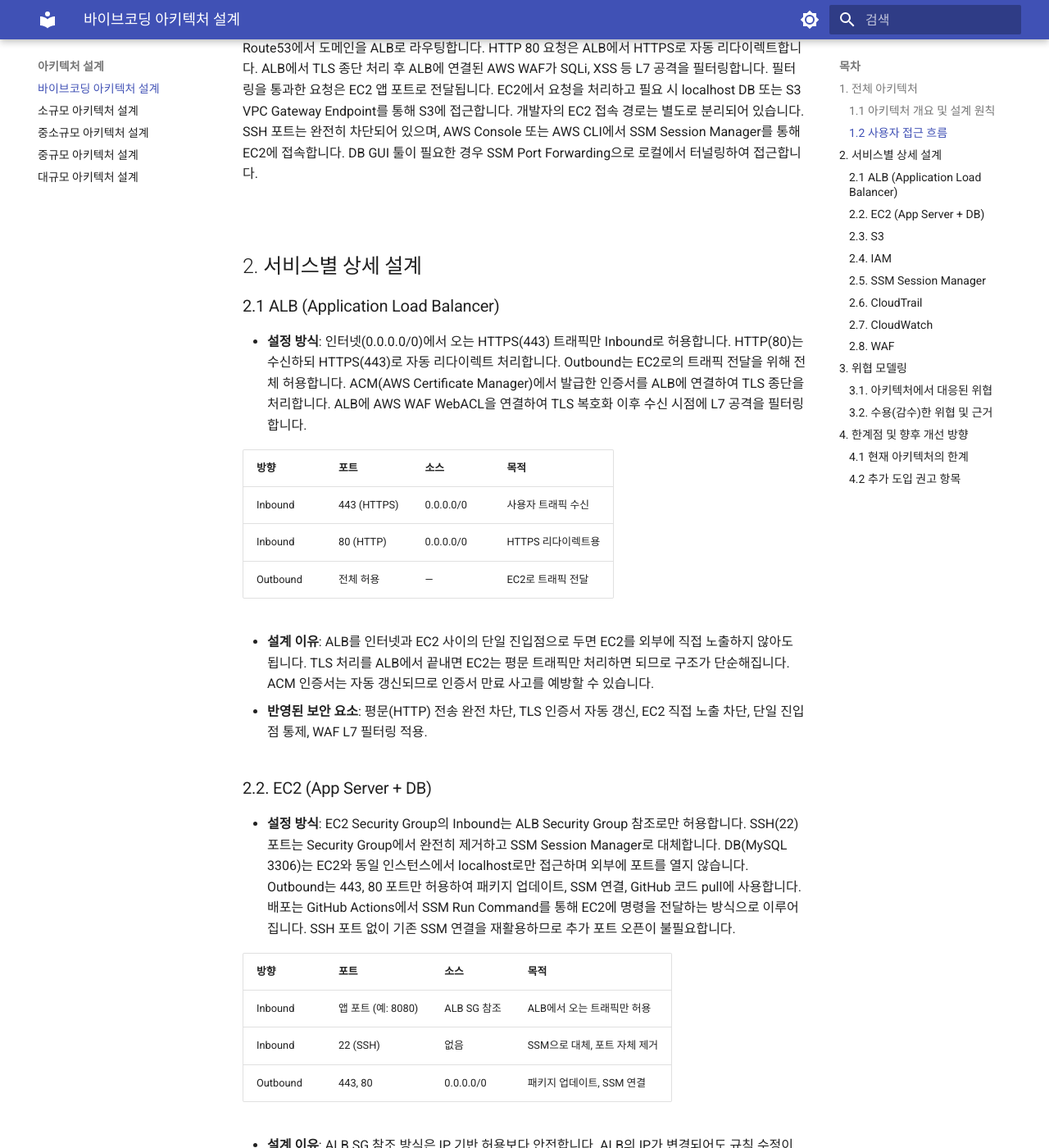
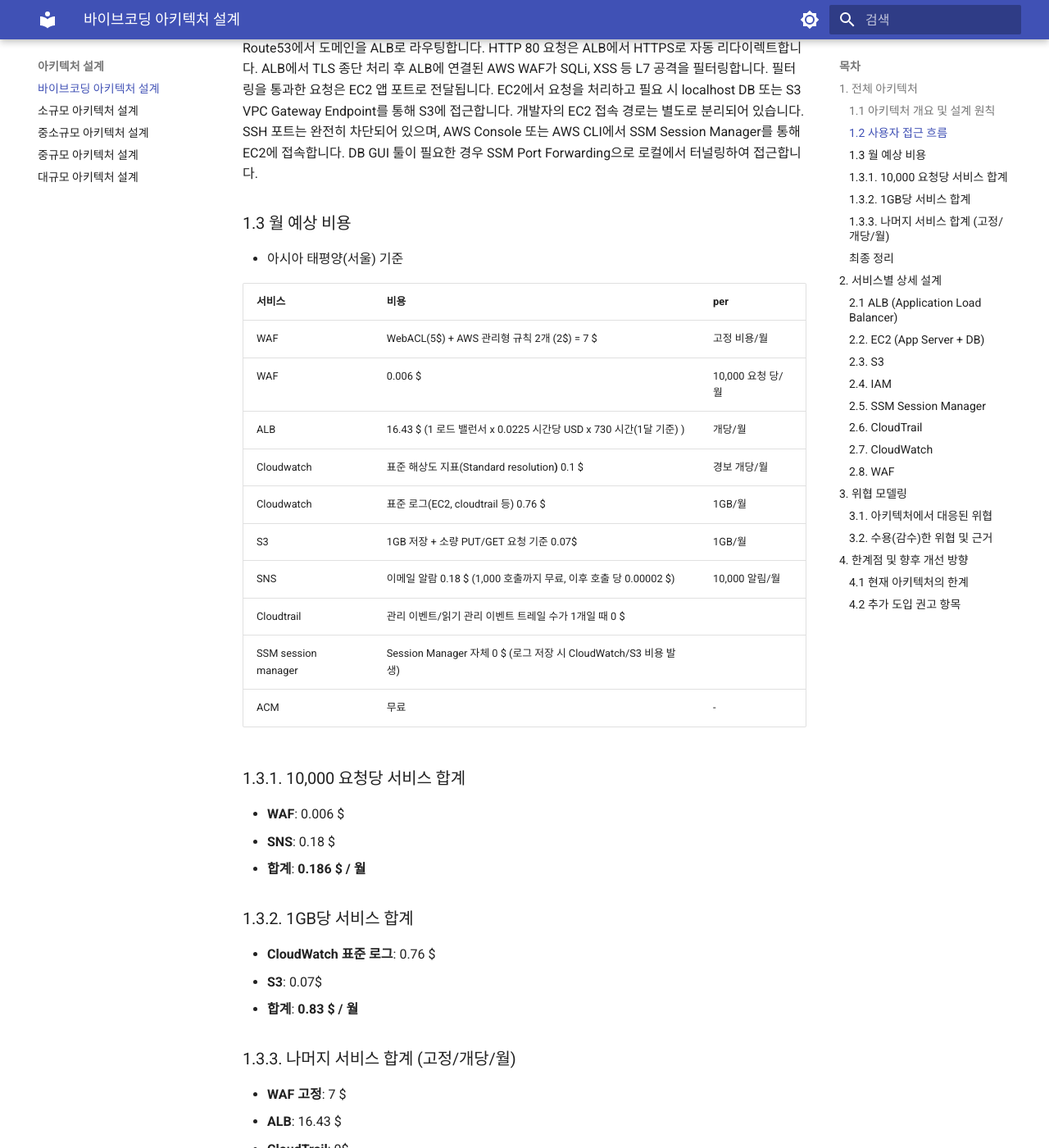
Before and after one commit to UniteLiveDisperseDie/secure-cloud-architecture-docs, an MkDocs documentation site: the page built from docs/03-architecture/01-hobby.md, in a window 1280 px wide and 1400 px high, scrolled down 1142 px. Shown: the whole window at 82% size. Built offline with MkDocs 1.6.1 and Material for MkDocs 9.7.7, drawn with Linux system fonts in a browser that asks for light colours; some of the changed text lies outside the part shown.

Commit message:
add: 월 예상 비용 추가

```diff
--- a/docs/03-architecture/01-hobby.md
+++ b/docs/03-architecture/01-hobby.md
@@ -12,6 +12,51 @@
 ### 1.2 사용자 접근 흐름
 Route53에서 도메인을 ALB로 라우팅합니다. HTTP 80 요청은 ALB에서 HTTPS로 자동 리다이렉트합니다. ALB에서 TLS 종단 처리 후 ALB에 연결된 AWS WAF가 SQLi, XSS 등 L7 공격을 필터링합니다. 필터링을 통과한 요청은 EC2 앱 포트로 전달됩니다. EC2에서 요청을 처리하고 필요 시 localhost DB 또는 S3 VPC Gateway Endpoint를 통해 S3에 접근합니다.
 개발자의 EC2 접속 경로는 별도로 분리되어 있습니다. SSH 포트는 완전히 차단되어 있으며, AWS Console 또는 AWS CLI에서 SSM Session Manager를 통해 EC2에 접속합니다. DB GUI 툴이 필요한 경우 SSM Port Forwarding으로 로컬에서 터널링하여 접근합니다.
+
+### 1.3 월 예상 비용
+- 아시아 태평양(서울) 기준
+
+| 서비스 | 비용 | per |
+| --- | --- | --- |
+| WAF | WebACL(5$) + AWS 관리형 규칙 2개 (2$) = 7 $| 고정 비용/월 |
+| WAF | 0.006 $ | 10,000 요청 당/월 |
+| ALB | 16.43 $ (1 로드 밸런서 x 0.0225 시간당 USD x 730 시간(1달 기준) ) | 개당/월 |
+| Cloudwatch | 표준 해상도 지표(Standard resolution**)** 0.1 $ | 경보 개당/월 |
+| Cloudwatch | 표준 로그(EC2, cloudtrail 등) 0.76 $ | 1GB/월 |
+| S3 | 1GB 저장 + 소량 PUT/GET 요청 기준 0.07$ | 1GB/월  |
+| SNS | 이메일 알람 0.18 $ (1,000 호출까지 무료, 이후 호출 당 0.00002 $) | 10,000 알림/월 |
+| Cloudtrail | 관리 이벤트/읽기 관리 이벤트 트레일 수가 1개일 때 0 $ |
+| SSM session manager | Session Manager 자체 0 $ (로그 저장 시 CloudWatch/S3 비용 발생) |
+| ACM | 무료  | - |
+
+### 1.3.1. 10,000 요청당 서비스 합계
+* **WAF**: 0.006 $
+* **SNS**: 0.18 $
+* **합계**: **0.186 $ / 월**
+
+### 1.3.2. 1GB당 서비스 합계
+* **CloudWatch 표준 로그**: 0.76 $
+* **S3**: 0.07$
+* **합계**: **0.83 $ / 월**
+
+### 1.3.3. 나머지 서비스 합계 (고정/개당/월)
+* **WAF 고정**: 7 $
+* **ALB**: 16.43 $
+* **CloudTrail**: 0$
+* **CloudWatch 경보 1개**: 0.1 $
+* **SSM Session Manager**: 0$
+* **ACM**: 0 $
+* **합계**: **23.53 $ / 월**
+
+### 최종 정리
+
+| 구분 | 합계 |
+| :--- | :--- |
+| **10,000 요청당 서비스 총합** | **0.186 $ / 월** |
+| **1GB당 서비스 총합** | **0.83 $ / 월** |
+| **나머지 서비스 총합** | **23.53 $ / 월** |
+
+**총 합계:** **24.546 $ / 월**
 
 
 <br>
```
